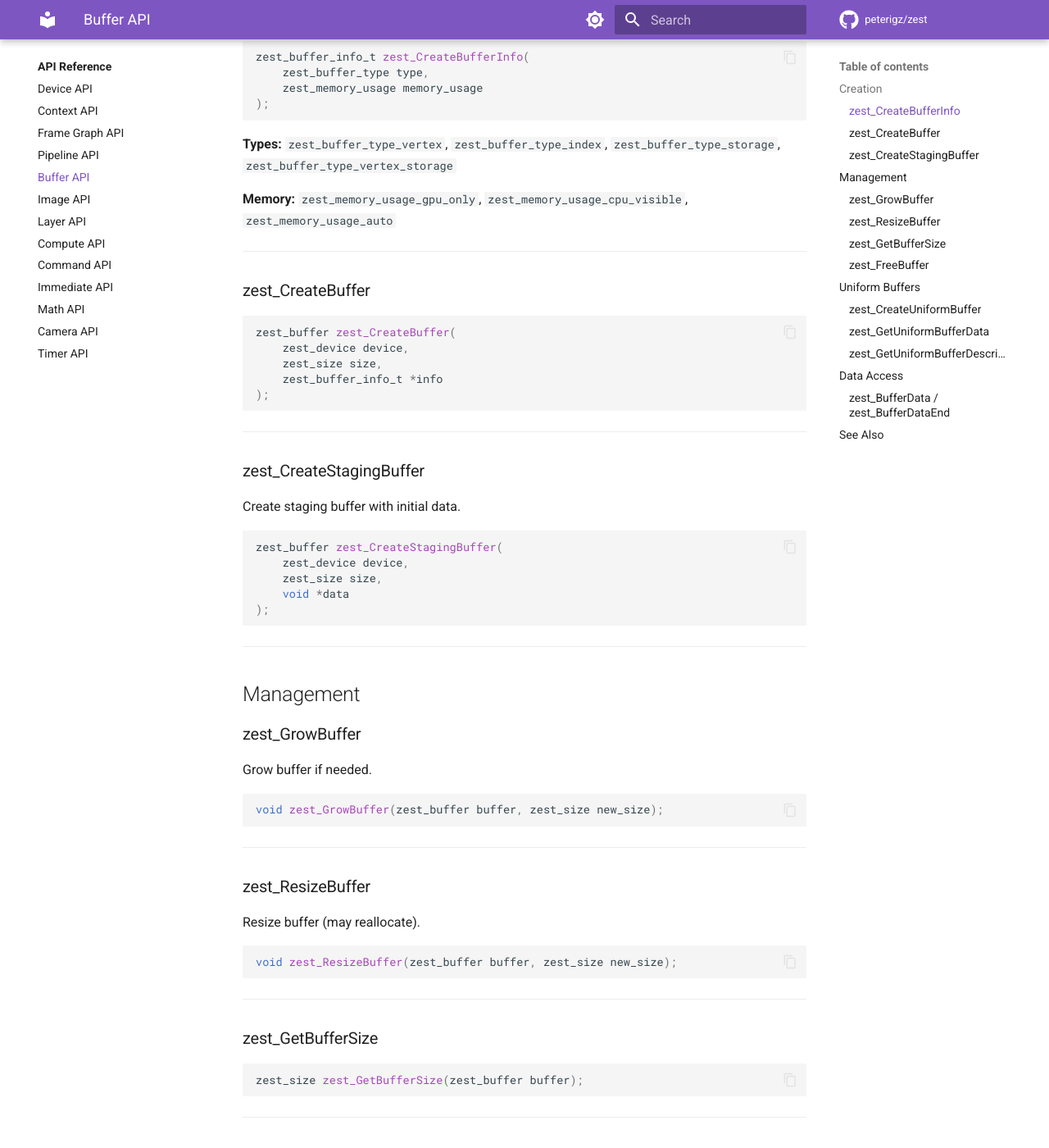
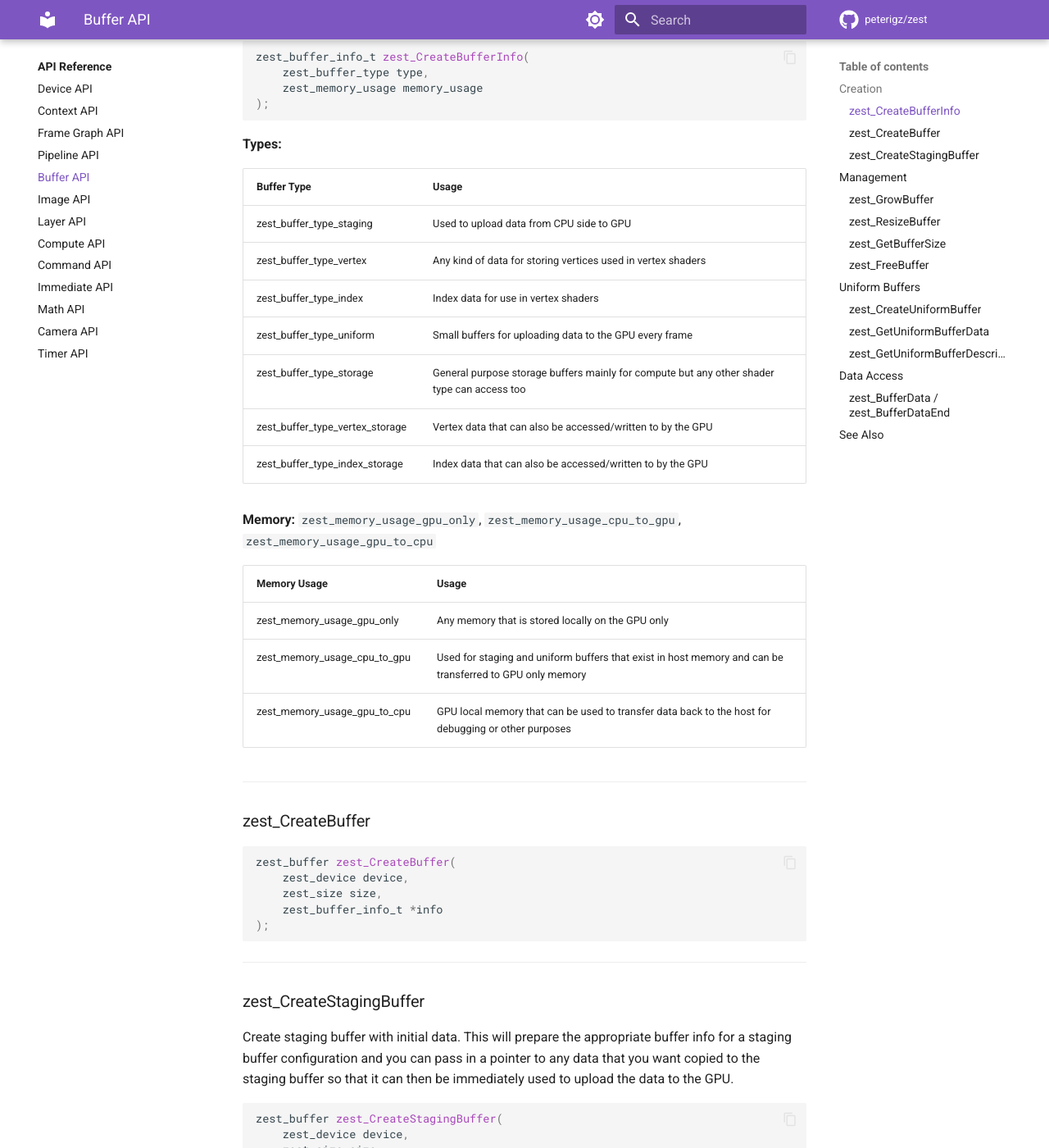
Before and after one commit to peterigz/zest, an MkDocs documentation site: the page built from docs/api-reference/buffer.md, in a window 1280 px wide and 1400 px high, scrolled down 382 px. Shown: the whole window at 82% size. Built offline with MkDocs 1.6.1 and Material for MkDocs 9.7.7, drawn with Linux system fonts in a browser that asks for light colours; comment, search, counter and statistics services are not loaded; some of the changed text lies outside the part shown.

Commit message:
Update buffer.md

````diff
--- a/docs/api-reference/buffer.md
+++ b/docs/api-reference/buffer.md
@@ -15,9 +15,25 @@
 );
 ```
 
-**Types:** `zest_buffer_type_vertex`, `zest_buffer_type_index`, `zest_buffer_type_storage`, `zest_buffer_type_vertex_storage`
+**Types:**
 
-**Memory:** `zest_memory_usage_gpu_only`, `zest_memory_usage_cpu_visible`, `zest_memory_usage_auto`
+| Buffer Type | Usage |
+|-------------|-------|
+| zest_buffer_type_staging | Used to upload data from CPU side to GPU |
+| zest_buffer_type_vertex | Any kind of data for storing vertices used in vertex shaders |
+| zest_buffer_type_index | Index data for use in vertex shaders |
+| zest_buffer_type_uniform | Small buffers for uploading data to the GPU every frame |
+| zest_buffer_type_storage | General purpose storage buffers mainly for compute but any other shader type can access too |
+| zest_buffer_type_vertex_storage | Vertex data that can also be accessed/written to by the GPU |
+| zest_buffer_type_index_storage | Index data that can also be accessed/written to by the GPU |
+
+**Memory:** `zest_memory_usage_gpu_only`, `zest_memory_usage_cpu_to_gpu`, `zest_memory_usage_gpu_to_cpu`
+
+| Memory Usage | Usage |
+|--------------|-------|
+| zest_memory_usage_gpu_only | Any memory that is stored locally on the GPU only |
+| zest_memory_usage_cpu_to_gpu | Used for staging and uniform buffers that exist in host memory and can be transferred to GPU only memory |
+| zest_memory_usage_gpu_to_cpu | GPU local memory that can be used to transfer data back to the host for debugging or other purposes |
 
 ---
 
@@ -35,7 +51,7 @@
 
 ### zest_CreateStagingBuffer
 
-Create staging buffer with initial data.
+Create staging buffer with initial data. This will prepare the appropriate buffer info for a staging buffer configuration and you can pass in a pointer to any data that you want copied to the staging buffer so that it can then be immediately used to upload the data to the GPU.
 
 ```cpp
 zest_buffer zest_CreateStagingBuffer(
@@ -51,20 +67,23 @@
 
 ### zest_GrowBuffer
 
-Grow buffer if needed.
+A convenience function you can use to grow a buffer. It will grow the buffer to at least `minimum_bytes`, growing by `unit_size` increments. Returns true if the buffer was reallocated.
+**Note:** If the buffer is memory that is GPU only then the existing data is not kept, otherwise for host memory the data is kept.
+You could use this function if you are incrementally writing data to a staging buffer and planning to upload to a device buffer at some point. If the buffer runs out of space you can call this to grow the memory.
 
 ```cpp
-void zest_GrowBuffer(zest_buffer buffer, zest_size new_size);
+zest_bool zest_GrowBuffer(zest_buffer *buffer, zest_size unit_size, zest_size minimum_bytes);
 ```
 
 ---
 
 ### zest_ResizeBuffer
 
-Resize buffer (may reallocate).
+Resize buffer (may reallocate). Resizes to the exact size that you pass in to the function. Returns true if the buffer was reallocated.
+**Note:** If the buffer is memory that is GPU only then the existing data is not kept, otherwise for host memory the data is kept.
 
 ```cpp
-void zest_ResizeBuffer(zest_buffer buffer, zest_size new_size);
+zest_bool zest_ResizeBuffer(zest_buffer *buffer, zest_size new_size);
 ```
 
 ---
@@ -79,7 +98,7 @@
 
 ### zest_FreeBuffer
 
-Deferred buffer destruction.
+Frees the buffer and makes the space used immediately available for reuse.
 
 ```cpp
 void zest_FreeBuffer(zest_buffer buffer);
@@ -91,10 +110,12 @@
 
 ### zest_CreateUniformBuffer
 
-Create per-frame uniform buffer.
+Create per-frame uniform buffer. Internally this creates a buffer for each frame in flight (typically 2).
+
+Having a buffer for each frame in flight means you can safely write to each buffer whilst the other from the previous frame may still be accessed on the GPU.
 
 ```cpp
-zest_uniform_buffer zest_CreateUniformBuffer(
+zest_uniform_buffer_handle zest_CreateUniformBuffer(
     zest_context context,
     const char *name,
     zest_size size
@@ -105,7 +126,7 @@
 
 ### zest_GetUniformBufferData
 
-Get pointer to current frame's data.
+Get pointer to the mapped memory for the uniform buffer for the current frame in flight.
 
 ```cpp
 void* zest_GetUniformBufferData(zest_uniform_buffer ubo);
@@ -114,6 +135,8 @@
 ---
 
 ### zest_GetUniformBufferDescriptorIndex
+
+Get the bindless index for the uniform buffer that you can pass onto your shaders for access there. It's important that you do this each frame as each frame in flight uniform buffer will have its own index that was acquired when the buffer was created.
 
 ```cpp
 zest_uint zest_GetUniformBufferDescriptorIndex(zest_uniform_buffer ubo);
@@ -125,11 +148,11 @@
 
 ### zest_BufferData / zest_BufferDataEnd
 
-Map CPU-visible buffer.
+Map CPU-visible buffer. Gets the pointer to a mapped memory range in a CPU-visible buffer.
 
 ```cpp
 void* zest_BufferData(zest_buffer buffer);
-void zest_BufferDataEnd(zest_buffer buffer);
+void* zest_BufferDataEnd(zest_buffer buffer);
 ```
 
 ---
````
